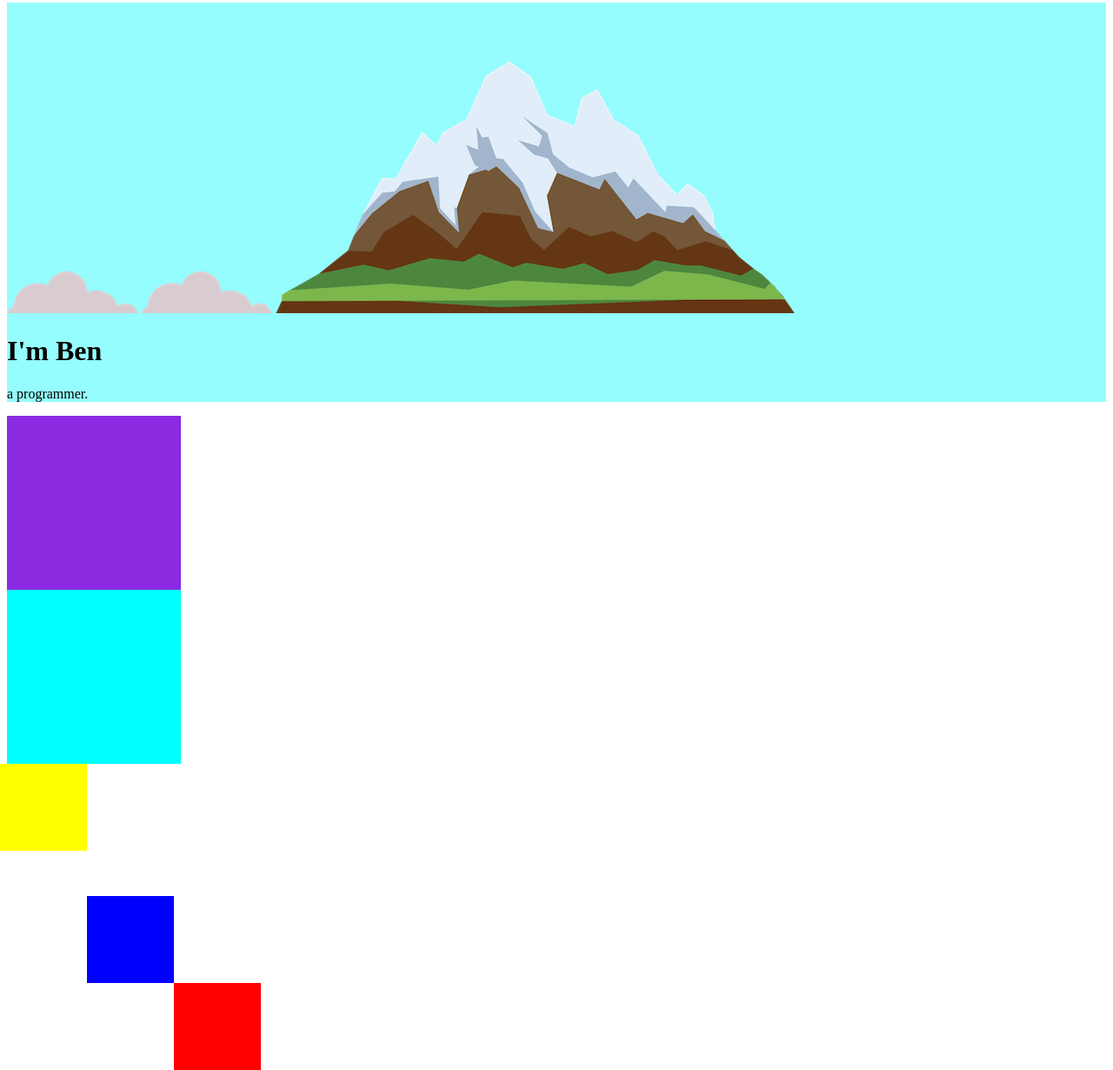
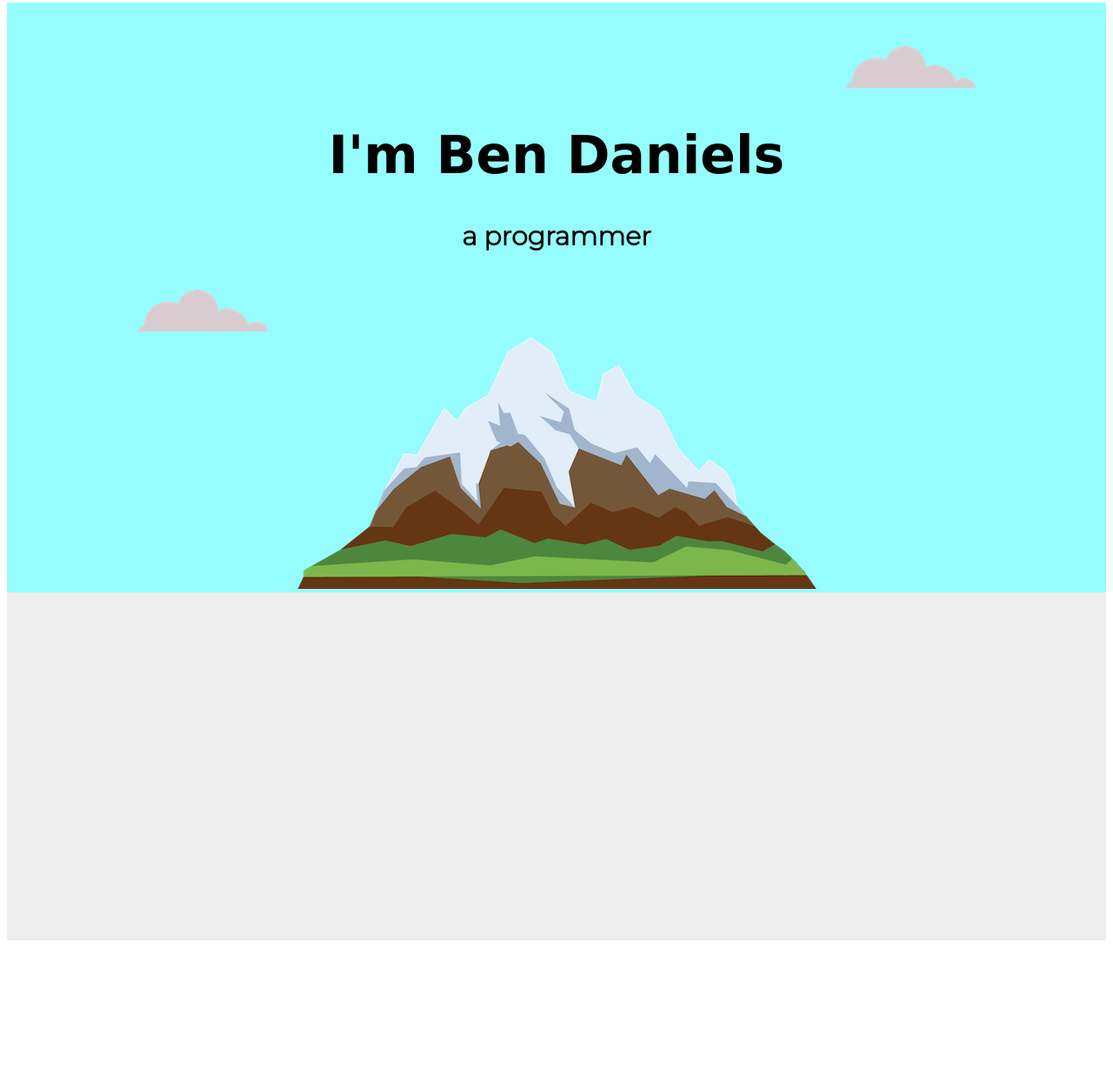
Before and after one commit to Ben55565/cover-page, a plain HTML site: page index.html in a window 1280 px wide. Shown: the part 5-1235 px from the top of the page at 87% size. After the commit the page ends 1094 px from the top, so only its background shows below. Drawn offline with Linux system fonts and the light colour scheme; a web font is replaced by a local one.

Commit message:
Font updates

```diff
--- a/css/styles.css
+++ b/css/styles.css
@@ -1,52 +1,58 @@
+body{
+    text-align: center;
+    font-family: 'Montserrat', serif;
+}
+
+h1{
+    font-family: 'Montez', cursive;
+    font-size: 60px;
+}
+
+h2{
+    font-family: 'Neucha', sans-serif;
+    font-size: 40px;
+}
+
+h3{
+    font-family: 'Montserrat', sans-serif;
+    font-size: 30px;
+}
+
+
+.bottom-cloud{
+    position: absolute;
+    left: 150px;
+    bottom: 300px;
+}
+
+.top-cloud{
+    position: absolute;
+    right: 150px;
+    top: 50px;
+
+
+}
+
 div{
     background-color: #EEEEEE;
 }
 
 .top-container{
     background-color: #8dfdfdec;
+    padding-top: 100px;
+    position: relative;
+
 }
 
 .bottom-container{
-    background-color: aqua;
-    width: 200px;
+
     height: 200px;
 
 
 }
 .middle-container{
-    background-color:blueviolet;
-    width: 200px;
+
     height: 200px;
-
-}
-
-.test1{
-    background-color: red;
-    width: 100px;
-    height: 100px;
-    position: absolute;
-    top: 1135px;
-    left: 200px;
-
-}
-
-
-.test2{
-    background-color: blue;
-    width: 100px;
-    height: 100px;
-    position: absolute;
-    top: 1035px;
-    left: 100px;
-
-}
-
-.test3{
-    background-color: yellow;
-    width: 100px;
-    height: 100px;
-    position: absolute;
-    left: 0px;
 
 
 }
--- a/index.html
+++ b/index.html
@@ -7,19 +7,24 @@
     <title>Ben Daniels</title>
     <link rel="stylesheet" href="css/styles.css" />
     <link rel="icon" href="css/favicon.ico" />
+    <link rel="preconnect" href="https://fonts.googleapis.com" />
+    <link rel="preconnect" href="https://fonts.gstatic.com" crossorigin />
+    <link rel="preconnect" href="https://fonts.googleapis.com" />
+    <link rel="preconnect" href="https://fonts.gstatic.com" crossorigin />
+    <link
+      href="https://fonts.googleapis.com/css2?family=Hurricane&family=Merriweather&family=Montez&family=Montserrat:wght@300&family=Neucha&display=swap"
+      rel="stylesheet"
+    />
   </head>
   <body>
     <div class="top-container">
-      <img src="images/cloud.png" alt="cloud" />
-      <img src="images/cloud.png" alt="cloud" />
+      <img class="top-cloud" src="images/cloud.png" alt="cloud" />
+      <h1>I'm Ben Daniels</h1>
+      <h3>a programmer</h3>
+      <img class="bottom-cloud" src="images/cloud.png" alt="cloud" />
       <img src="images/mountain.png" alt="mountain" />
-      <h1>I'm Ben</h1>
-      <p>a programmer.</p>
     </div>
     <div class="middle-container"></div>
     <div class="bottom-container"></div>
-    <div class="test1"></div>
-    <div class="test2"></div>
-    <div class="test3"></div>
   </body>
 </html>
```
